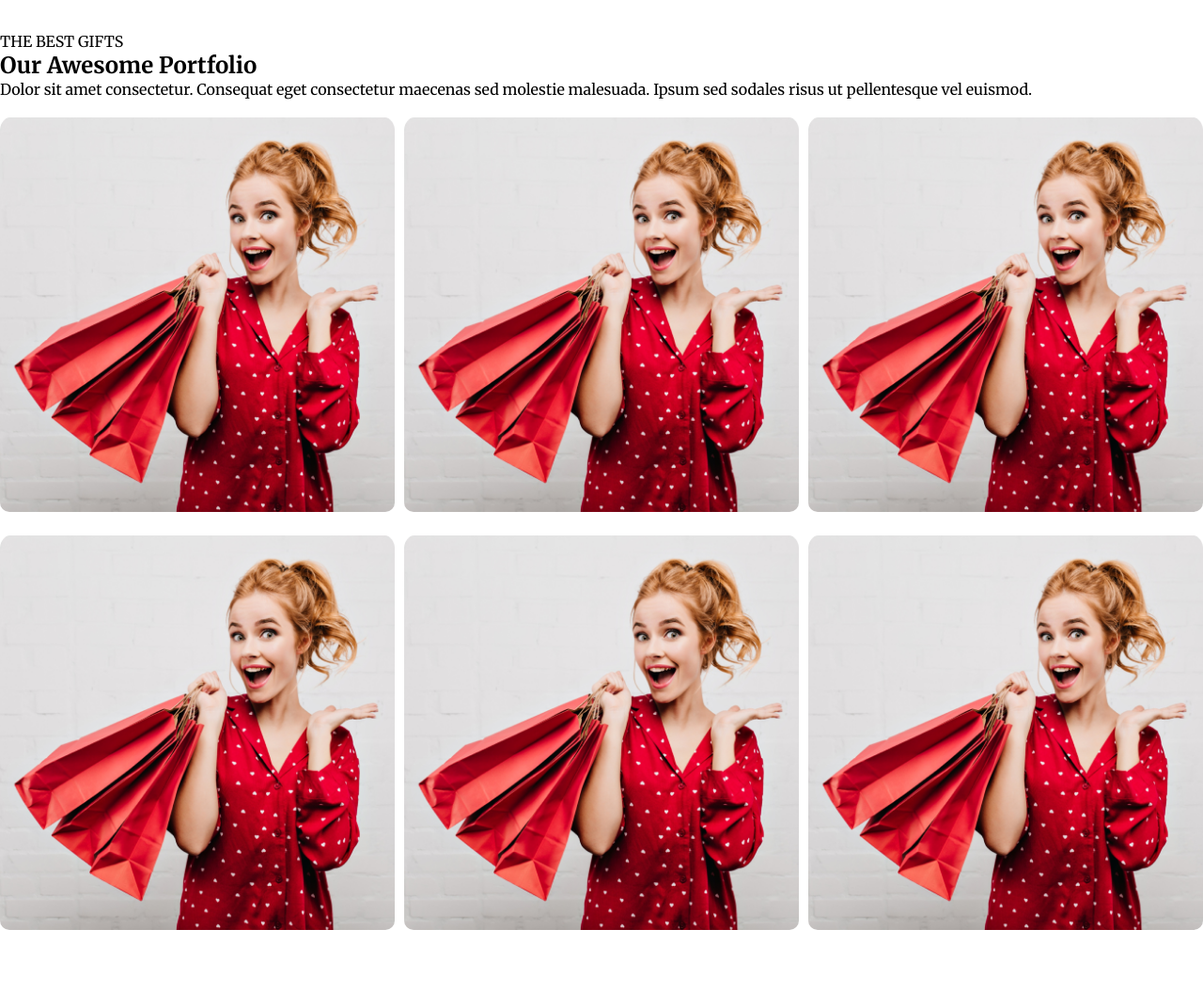
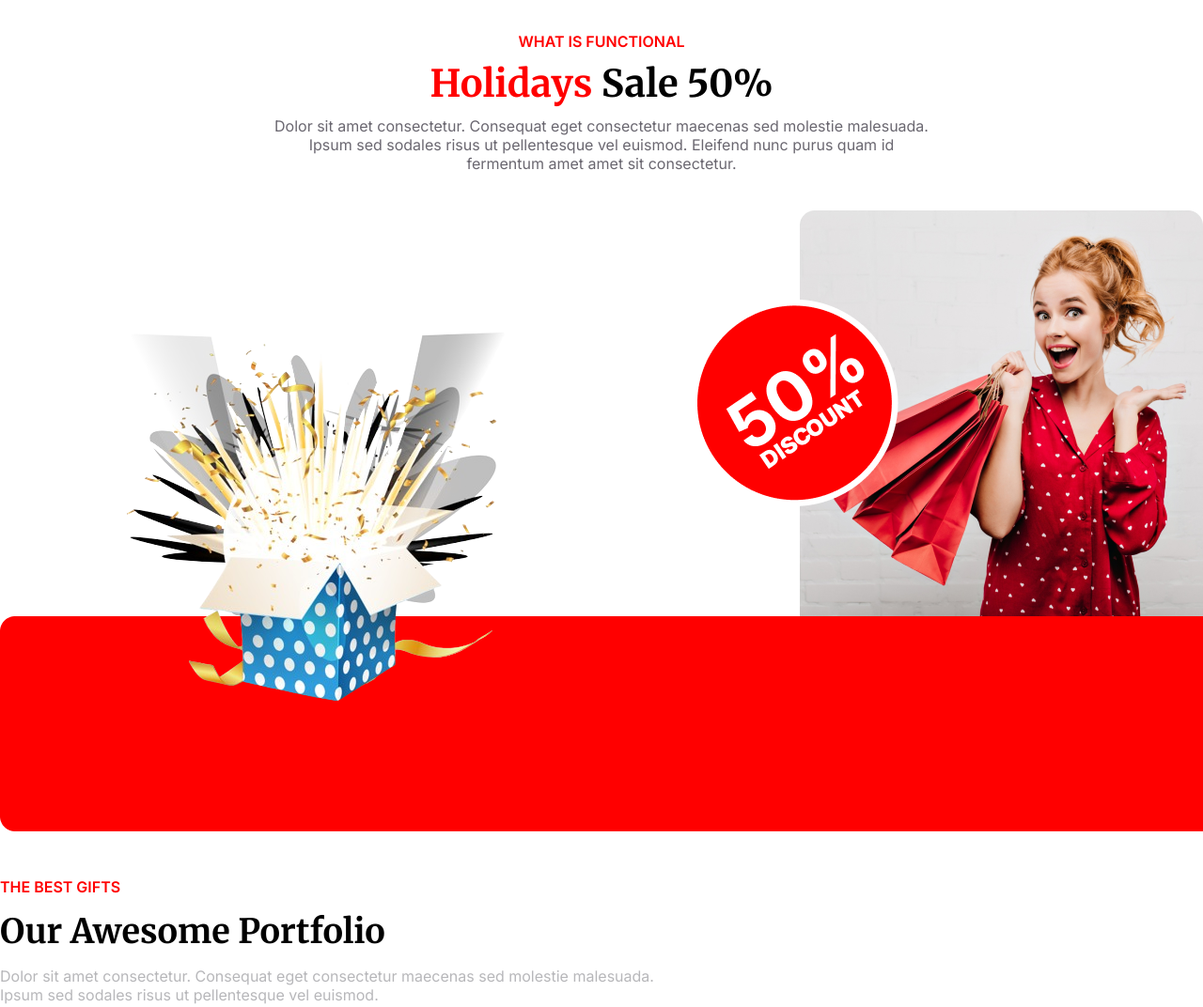
Before and after one commit to morshidulrahman/assignment-1, a plain HTML site: page index.html in a window 1280 px wide. Shown: the part 2860-3932 px from the top of the page at 94% size. Before the commit the page ends 3890 px from the top, so only its background shows below. Drawn offline with Linux system fonts and the light colour scheme.

Commit message:
offer-section-done

```diff
--- a/index.html
+++ b/index.html
@@ -68,6 +68,43 @@
       </div>
     </section>
     <section class="container">
+      <div class="holiday_content">
+        <span>WHAT IS FUNCTIONAL</span>
+        <h3><span class="Holidays">Holidays</span> Sale 50%</h3>
+        <p>
+          Dolor sit amet consectetur. Consequat eget consectetur maecenas sed
+          molestie malesuada. Ipsum sed sodales risus ut pellentesque vel
+          euismod. Eleifend nunc purus quam id fermentum amet amet sit
+          consectetur.
+        </p>
+      </div>
+      <div class="holiday_image_details">
+        <div class="holiday_img">
+          <div class="holiday_left">
+            <img src="./images/g76.png" alt="" />
+          </div>
+
+          <div class="holiday_right">
+            <img
+              class="holiday_right_img_1"
+              src="./images/Group 44.png"
+              alt=""
+            />
+            <img
+              class="holiday_right_img_2"
+              src="./images/Rectangle 1.png"
+              alt=""
+            />
+          </div>
+        </div>
+        <img
+          class="holiday_bottom"
+          src="./images/Rectangle 2.png"
+          alt="Rectangle"
+        />
+      </div>
+    </section>
+    <section class="container">
       <div class="Portfolio_Heading">
         <span>THE BEST GIFTS</span>
         <h2>Our Awesome Portfolio</h2>
@@ -78,12 +115,12 @@
         </p>
       </div>
       <div class="Portfolio_content">
-        <img class="port_img" src="./images/Rectangle 1.png" alt="Rectangle" />
-        <img class="port_img" src="./images/Rectangle 1.png" alt="Rectangle" />
-        <img class="port_img" src="./images/Rectangle 1.png" alt="Rectangle" />
-        <img class="port_img" src="./images/Rectangle 1.png" alt="Rectangle" />
-        <img class="port_img" src="./images/Rectangle 1.png" alt="Rectangle" />
-        <img class="port_img" src="./images/Rectangle 1.png" alt="Rectangle" />
+        <img class="port_img" src="./images/Rectangle 3.png" alt="Rectangle" />
+        <img class="port_img" src="./images/Rectangle 4.png" alt="Rectangle" />
+        <img class="port_img" src="./images/Rectangle 5.png" alt="Rectangle" />
+        <img class="port_img" src="./images/Rectangle 6.png" alt="Rectangle" />
+        <img class="port_img" src="./images/Rectangle 7.png" alt="Rectangle" />
+        <img class="port_img" src="./images/Rectangle 8.png" alt="Rectangle" />
       </div>
     </section>
   </body>
--- a/style.css
+++ b/style.css
@@ -201,7 +201,7 @@ img.middleimg {
     padding: 10px 0px;
 }
 .Portfolio_content{
-    margin-top: 20px;
+    margin-top: 30px;
     display: flex;
     justify-content: space-between;
     gap: 25px 0px;
@@ -230,3 +230,69 @@ img.middleimg {
     -ms-transition:all 2s;
     -o-transition:all 2s;
 }
+.Portfolio_Heading span{
+    color: red;
+    font-family: Inter;
+    font-weight: 600;
+}
+.Portfolio_Heading h2{
+    font-weight: 900;
+    padding: 15px 0px;
+    font-size: 36px;
+}
+.Portfolio_Heading p{
+    width: 700px;
+    color: #8b8b8f9e;
+    font-family: Inter;
+}
+.holiday_img{
+    position: relative;
+}
+.holiday_content{
+    margin: auto;
+    text-align: center;
+    margin-bottom: 40px;
+}
+.holiday_content span{
+    color: red;
+    font-family: Inter;
+    font-weight: 600;
+}
+.Holidays{
+    font-family:Merriweather !important;
+}
+.holiday_content p{
+    color: rgba(7, 2, 17, 0.60);
+    width: 700px;
+    font-family: Inter;
+    margin: auto;
+}
+.holiday_content h3{
+    font-weight: 900;
+    padding: 10px 0px;
+    font-size: 40px;
+}
+.holiday_img{
+    display: flex;
+    justify-content: space-between;
+}
+img.holiday_bottom {
+    transform: translateY(-5px);
+}
+.holiday_image_details{
+    position: relative;
+}
+.holiday_left img {
+    position: absolute;
+    bottom: -33%;
+    left: 5%;
+    z-index: 9999;
+}
+.holiday_right{
+    position: relative;
+}
+.holiday_right_img_1 {
+    position: absolute;
+    top: 12%;
+    left: -37%;
+}
```
Also changed, not shown: images/g76.png (added).
